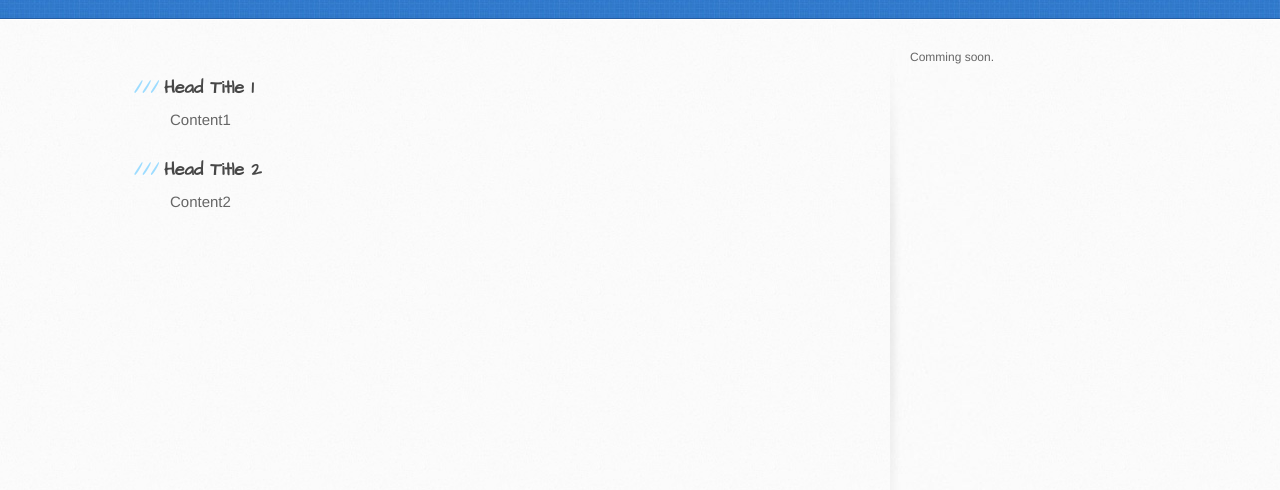
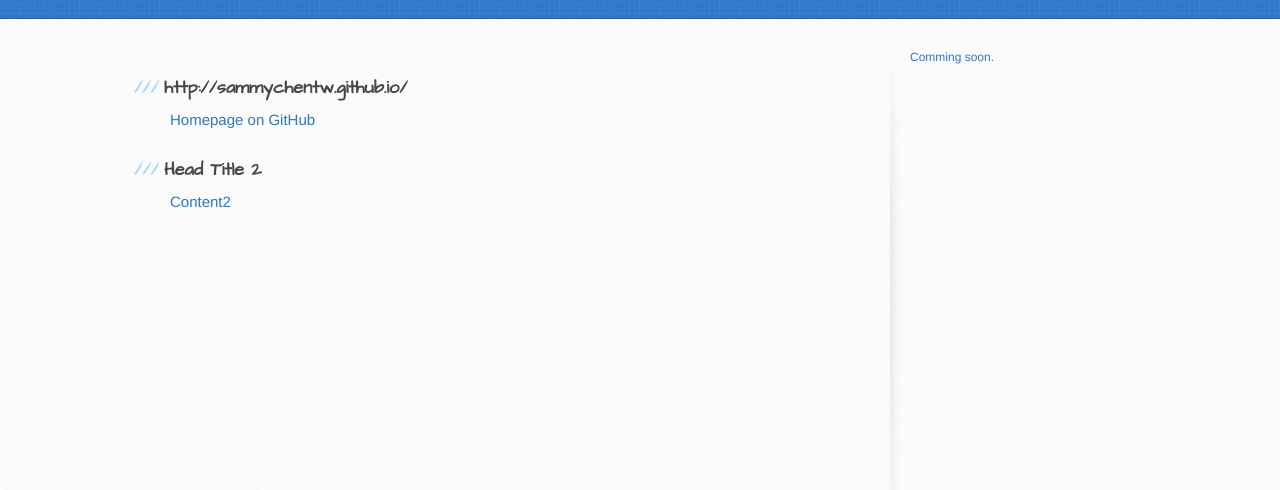
Before and after one commit to sammychentw/sammychentw.github.io, a plain HTML site: page index.html in a window 1280 px wide. Shown: the part 182-672 px from the top of the page. Drawn offline with Linux system fonts and the light colour scheme.

Commit message:
update sammychentw.github.io URL

```diff
--- a/index.html
+++ b/index.html
@@ -27,8 +27,8 @@
     <div id="content-wrapper">
       <div class="inner clearfix">
         <section id="main-content">
-          <h3><span class="octicon octicon-link"></span>Head Title 1</h3>
-		  <p>Content1</p>
+          <a href="http://sammychentw.github.io/"><h3><span class="octicon octicon-link"></span>http://sammychentw.github.io/</h3></a)
+		  <p>Homepage on GitHub</p>
           <h3><span class="octicon octicon-link"></span>Head Title 2</h3>
 		  <p>Content2</p>        </section>
 
```
